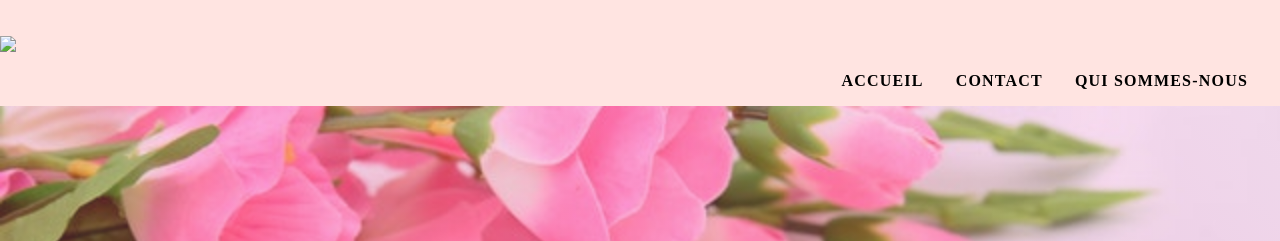
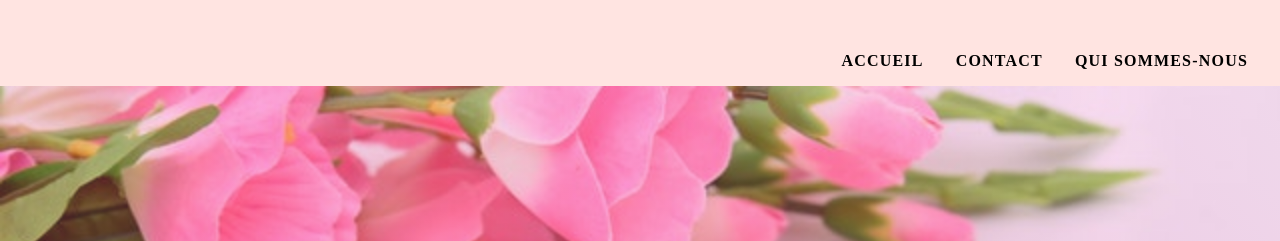
Before and after one commit to astridemcrc/landing-page, a plain HTML site: page index.html in a window 1280 px wide. Shown: the top 241 px of the page. Drawn offline with Linux system fonts and the light colour scheme; a web font is replaced by a local one.

Commit message:
Add files via upload

```diff
--- a/index.html
+++ b/index.html
@@ -10,11 +10,9 @@
 	<div class="top">
 		<marquee behavior=scroll direction=left>Profitez de nos offres spéciales fêtes de fin d'année!</marquee>
 	</div>
-
 </header>
 <body>
 	<div class="navbar">
-		<img src="alt">
 		<ul class="nav-list">
 			<li class="nav-item"><a href="index.html">Accueil</a></li>
 			<li class="nav-item"><a href="contact.html">Contact</a></li>
@@ -32,8 +30,6 @@
 		<button>Search</button>
 	</div>
 
-
-	<!-- cards -->
 	<div class=discover>
 		<h2>Venez découvrir...</h2>
 	</div>
@@ -56,6 +52,7 @@
 			<p>Découvrez nos tips pour une bonne routine beauté</p>
 		</div>
 	</div>
+
 	<div class="bottom">
 		<h2>Trouvez le cadeau idéal pour vous et vos proches avec nos offres festives</h2>
 			<a href="#" class="noel_button">Voir toutes les offres</a>
@@ -72,6 +69,5 @@
 			<h3>Nos recrutements</h3>
 		</div>
 	</div>
-
 </body>
 </html>
```
